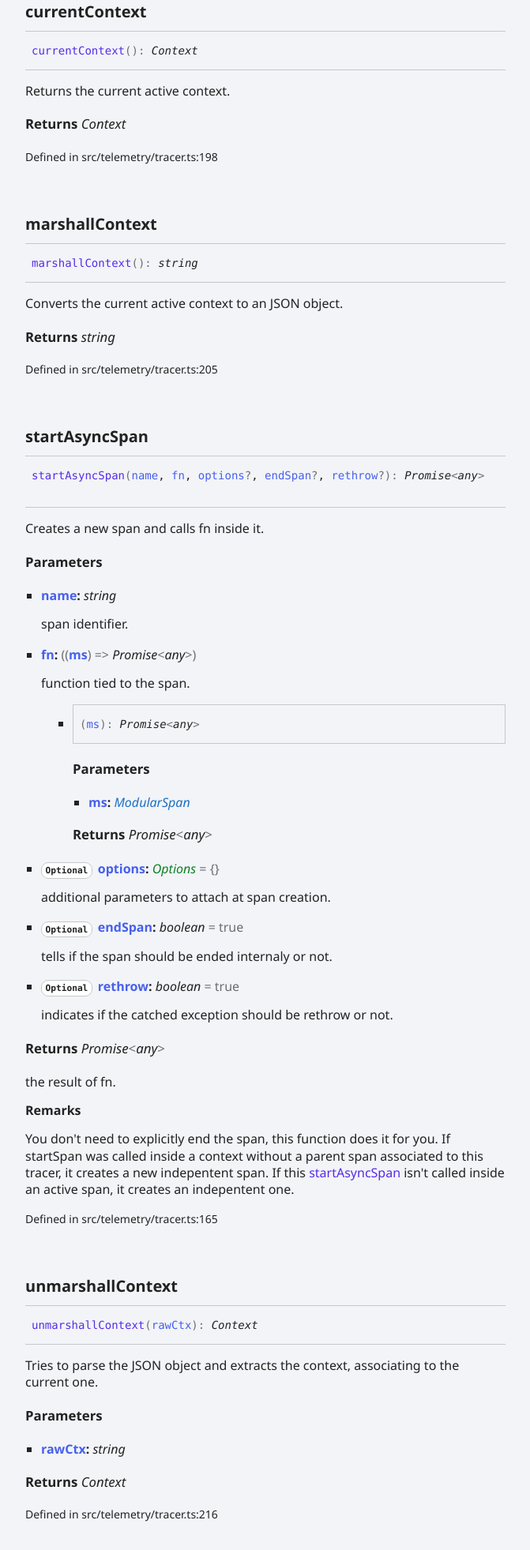
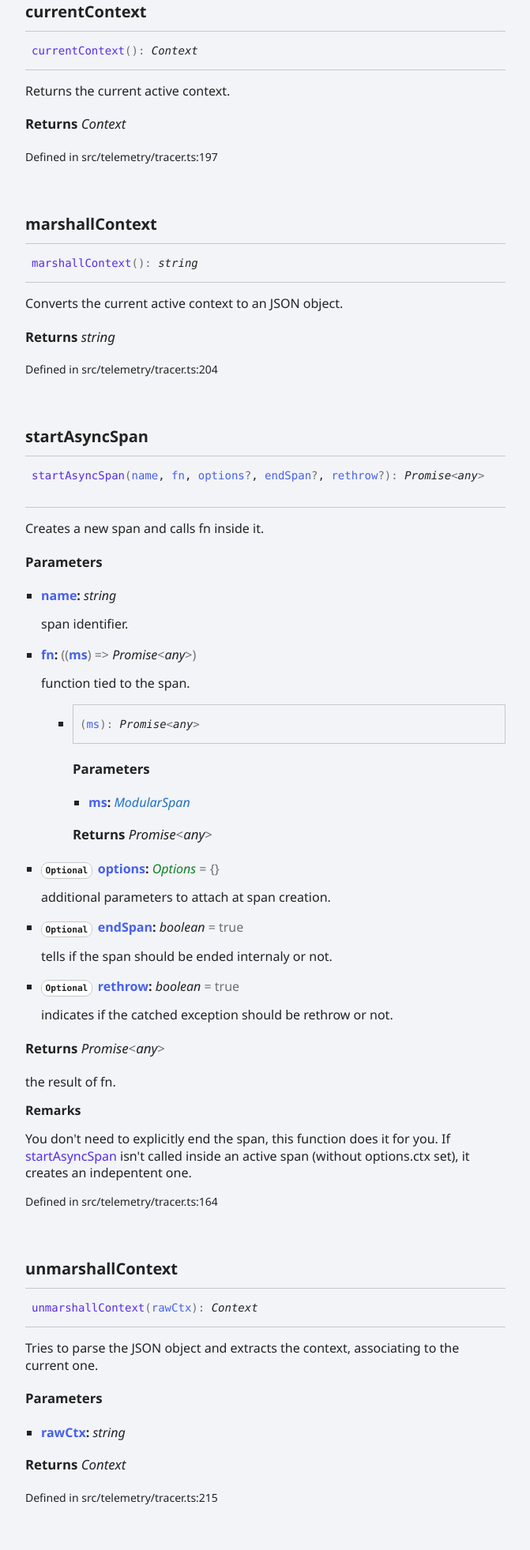
Before and after one commit to ffortefct/tracing-lib, a website: page docs/html/classes/ModularTracer.html in a window 1280 px wide. Shown: the part 617-2580 px from the top of the page at 79% size, without its empty margins (272-943 px from the left). Drawn offline with Linux system fonts and the light colour scheme.

Commit message:
fix typo in startAsyncSpan ModularTracer method

```diff
--- a/docs/html/classes/ModularTracer.html
+++ b/docs/html/classes/ModularTracer.html
@@ -51,7 +51,7 @@
 <h4 class="tsd-returns-title">Returns <span class="tsd-signature-type ">Context</span></h4>
 <div class="tsd-comment tsd-typography"></div><aside class="tsd-sources">
 <ul>
-<li>Defined in src/telemetry/tracer.ts:198</li></ul></aside></li></ul></section>
+<li>Defined in src/telemetry/tracer.ts:197</li></ul></aside></li></ul></section>
 <section class="tsd-panel tsd-member"><a id="marshallContext" class="tsd-anchor"></a>
 <h3 class="tsd-anchor-link"><span>marshall<wbr/>Context</span><a href="#marshallContext" aria-label="Permalink" class="tsd-anchor-icon"><svg viewBox="0 0 24 24"><use href="#icon-anchor"></use></svg></a></h3>
 <ul class="tsd-signatures">
@@ -62,7 +62,7 @@
 <h4 class="tsd-returns-title">Returns <span class="tsd-signature-type">string</span></h4>
 <div class="tsd-comment tsd-typography"></div><aside class="tsd-sources">
 <ul>
-<li>Defined in src/telemetry/tracer.ts:205</li></ul></aside></li></ul></section>
+<li>Defined in src/telemetry/tracer.ts:204</li></ul></aside></li></ul></section>
 <section class="tsd-panel tsd-member"><a id="startAsyncSpan" class="tsd-anchor"></a>
 <h3 class="tsd-anchor-link"><span>start<wbr/>Async<wbr/>Span</span><a href="#startAsyncSpan" aria-label="Permalink" class="tsd-anchor-icon"><svg viewBox="0 0 24 24"><use href="#icon-anchor"></use></svg></a></h3>
 <ul class="tsd-signatures">
@@ -113,11 +113,10 @@
 
 <div class="tsd-comment tsd-typography">
 <h4>Remarks</h4><p>You don&#39;t need to explicitly end the span, this function does it for you.
-If startSpan was called inside a context without a parent span associated to this tracer, it creates a new indepentent span.
-If this <a href="ModularTracer.html#startAsyncSpan" class="tsd-kind-method">startAsyncSpan</a> isn&#39;t called inside an active span, it creates an indepentent one.</p>
+If <a href="ModularTracer.html#startAsyncSpan" class="tsd-kind-method">startAsyncSpan</a> isn&#39;t called inside an active span (without options.ctx set), it creates an indepentent one.</p>
 </div><aside class="tsd-sources">
 <ul>
-<li>Defined in src/telemetry/tracer.ts:165</li></ul></aside></li></ul></section>
+<li>Defined in src/telemetry/tracer.ts:164</li></ul></aside></li></ul></section>
 <section class="tsd-panel tsd-member"><a id="unmarshallContext" class="tsd-anchor"></a>
 <h3 class="tsd-anchor-link"><span>unmarshall<wbr/>Context</span><a href="#unmarshallContext" aria-label="Permalink" class="tsd-anchor-icon"><svg viewBox="0 0 24 24"><use href="#icon-anchor"></use></svg></a></h3>
 <ul class="tsd-signatures">
@@ -133,7 +132,7 @@ If this <a href="ModularTracer.html#startAsyncSpan" class="tsd-kind-method">star
 <h4 class="tsd-returns-title">Returns <span class="tsd-signature-type ">Context</span></h4>
 <div class="tsd-comment tsd-typography"></div><aside class="tsd-sources">
 <ul>
-<li>Defined in src/telemetry/tracer.ts:216</li></ul></aside></li></ul></section>
+<li>Defined in src/telemetry/tracer.ts:215</li></ul></aside></li></ul></section>
 <section class="tsd-panel tsd-member"><a id="get" class="tsd-anchor"></a>
 <h3 class="tsd-anchor-link"><code class="tsd-tag ts-flagStatic">Static</code> <span>get</span><a href="#get" aria-label="Permalink" class="tsd-anchor-icon"><svg viewBox="0 0 24 24"><use href="#icon-anchor"></use></svg></a></h3>
 <ul class="tsd-signatures">
--- a/src/telemetry/tracer.ts
+++ b/src/telemetry/tracer.ts
@@ -159,8 +159,7 @@ class ModularTracer {
      *
      * @remarks
      * You don't need to explicitly end the span, this function does it for you.
-     * If startSpan was called inside a context without a parent span associated to this tracer, it creates a new indepentent span.
-     * If this {@link startAsyncSpan} isn't called inside an active span, it creates an indepentent one.
+     * If {@link startAsyncSpan} isn't called inside an active span (without options.ctx set), it creates an indepentent one.
      */
     public async startAsyncSpan(
         name: string,
```
Also changed, not shown: docs/html/index.html (+3 -1 lines), docs/markdown/classes/ModularTracer.md (+5 -6 lines), docs/markdown/README.md.
